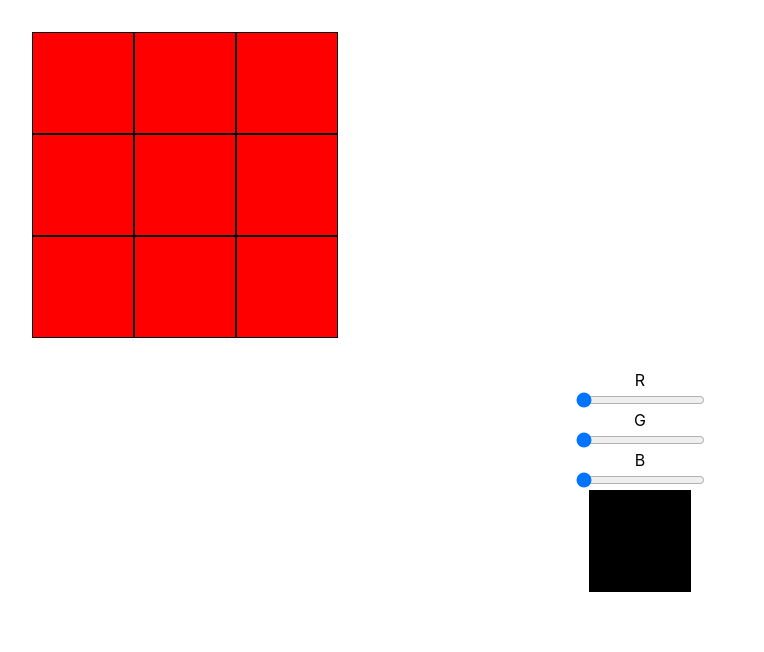
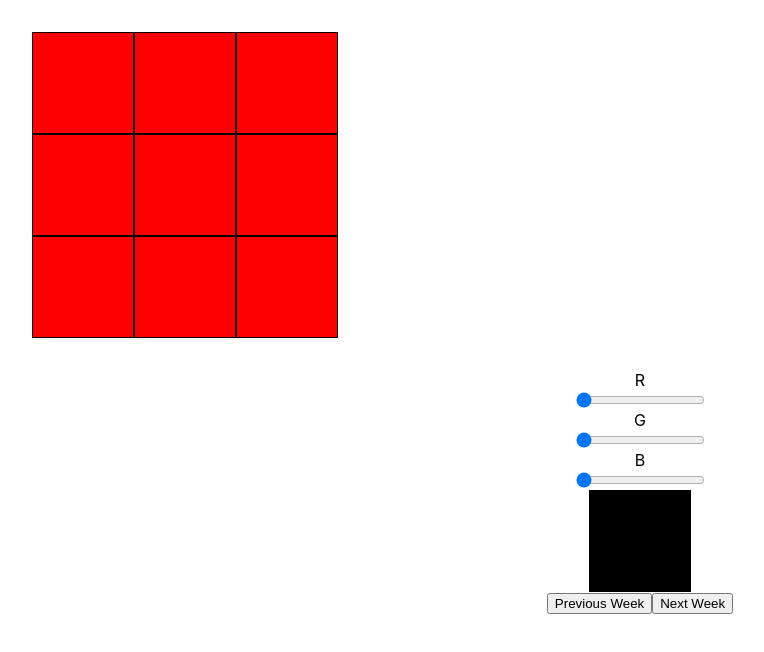
Before and after one commit to firewalkwithB/partner-app, a React (Create React App) app: page / in a window 1280 px wide. Shown: the top 652 px of the page, without its empty margins (0-764 px from the left). Built offline with nearby package versions, Linux system fonts and the light colour scheme.

Commit message:
partner swap B to A

```diff
--- a/src/App.js
+++ b/src/App.js
@@ -1,8 +1,9 @@
-import React, { useState } from "react"
-import logo from "./logo.svg"
-import "./App.css"
-import Grid from "./Components/Grid"
-import Slider from "./Components/Slider"
+import React, { useState } from 'react';
+import logo from './logo.svg';
+import './App.css';
+import Grid from './Components/Grid';
+import Slider from './Components/Slider';
+import ThisWeek from './Components/ThisWeek';
 
 //GRID CODE
 function App() {
@@ -15,37 +16,41 @@ function App() {
     false,
     false,
     false,
-    false
-  ])
+    false,
+  ]);
 
   const handleClickBox = e => {
-    console.log(e.target.innerText)
+    console.log(e.target.innerText);
 
-    let currentIndex = e.target.innerText
+    let currentIndex = e.target.innerText;
 
     if (grid[currentIndex] === false) {
-      grid[currentIndex] = true
+      grid[currentIndex] = true;
     } else {
-      grid[currentIndex] = false
+      grid[currentIndex] = false;
     }
-    setGrid([...grid])
-  }
+    setGrid([...grid]);
+  };
 
   // SLIDER CODE
 
-  let [colorNumber, setColorNumber] = useState([0, 0, 0])
+  let [colorNumber, setColorNumber] = useState([0, 0, 0]);
 
   const handleSlider = e => {
-    let newColor = [...colorNumber]
-    if (e.target.id === "rSlider") {
-      newColor[0] = e.target.value
-    } else if (e.target.id === "gSlider") {
-      newColor[1] = e.target.value
-    } else if (e.target.id === "bSlider") {
-      newColor[2] = e.target.value
+    let newColor = [...colorNumber];
+    if (e.target.id === 'rSlider') {
+      newColor[0] = e.target.value;
+    } else if (e.target.id === 'gSlider') {
+      newColor[1] = e.target.value;
+    } else if (e.target.id === 'bSlider') {
+      newColor[2] = e.target.value;
     }
-    setColorNumber(newColor)
-  }
+    setColorNumber(newColor);
+  };
+
+  // THISWEEK CODE
+
+  let [week, setWeek] = useState([0, 1, 2, 3, 4, 5, 6]);
 
   return (
     <div className="App">
@@ -53,8 +58,15 @@ function App() {
         <Grid grid={grid} handleClickBox={handleClickBox} />
       </div>
       <Slider colorNumber={colorNumber} handleSlider={handleSlider} />
+      <div id="thisWeek">
+        <ThisWeek week={week} />
+        <div id="weekButtons">
+          <button id="previous">Previous Week</button>
+          <button id="next">Next Week</button>
+        </div>
+      </div>
     </div>
-  )
+  );
 }
 
-export default App
+export default App;
--- a/src/Components/Slider.js
+++ b/src/Components/Slider.js
@@ -1,10 +1,10 @@
-import React from "react"
+import React from 'react';
 
 function Slider(props) {
   let styles = {
-    backgroundColor: `rgb(${props.colorNumber[0]},${props.colorNumber[1]},${props.colorNumber[2]})`
-  }
-  console.log("hi")
+    backgroundColor: `rgb(${props.colorNumber[0]},${props.colorNumber[1]},${props.colorNumber[2]})`,
+  };
+  console.log('hi');
   return (
     <div id="slider">
       <label htmlFor="rSlider">R</label>
@@ -36,7 +36,7 @@ function Slider(props) {
       ></input>
       <div id="colorBox" style={styles}></div>
     </div>
-  )
+  );
 }
 
-export default Slider
+export default Slider;
--- /dev/null
+++ b/src/Components/ThisWeek.js
@@ -0,0 +1,9 @@
+import React from 'react';
+
+function ThisWeek(props) {
+  return props.week.map(function(day) {
+    return <div></div>;
+  });
+}
+
+export default ThisWeek;
```
